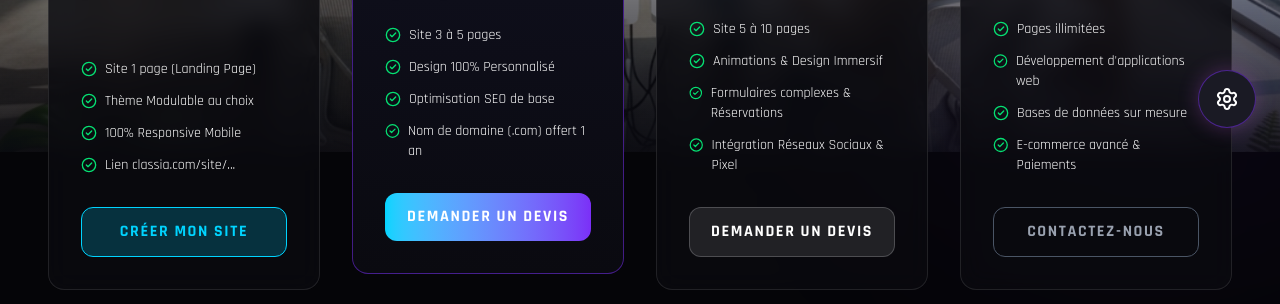
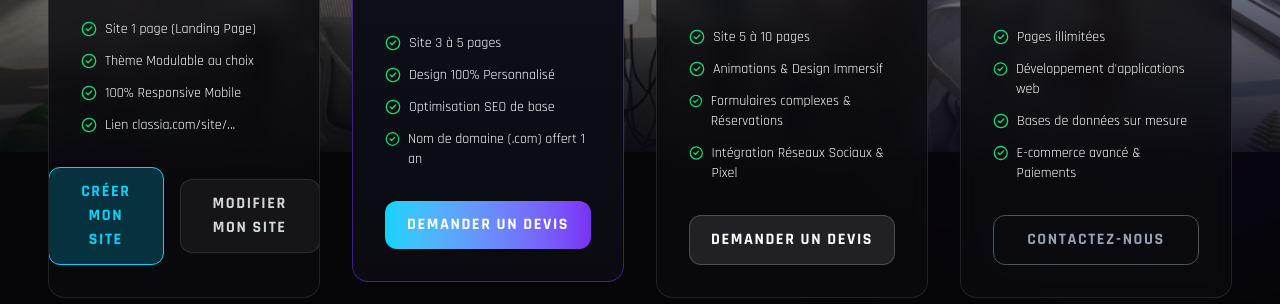
Before and after one commit to rahmaneking-sudo/classIA, a React (Vite) app: page /creation-site in a window 1280 px wide. Shown: the part 648-952 px from the top of the page. Built offline with nearby package versions, Linux system fonts and the light colour scheme; no server answers.

Commit message:
style: Improve Edit Site UI and add PIN recovery

```diff
--- a/src/components/AdminMicroSites.jsx
+++ b/src/components/AdminMicroSites.jsx
@@ -111,7 +111,10 @@ const AdminMicroSites = () => {
                   </td>
                   <td className="p-4">
                     <div className="text-sm text-gray-300">{site.ownerEmail}</div>
-                    <div className="text-xs text-gray-500">{site.whatsapp}</div>
+                    <div className="text-xs text-gray-500 mb-1">{site.whatsapp}</div>
+                    <div className="text-xs font-mono bg-white/10 px-2 py-1 rounded inline-block text-[var(--color-neon-blue)]">
+                      PIN: {site.pinCode || 'N/A'}
+                    </div>
                   </td>
                   <td className="p-4">
                     {site.isActive ? (
--- a/src/components/ExpressBuilder/Landing.jsx
+++ b/src/components/ExpressBuilder/Landing.jsx
@@ -71,12 +71,20 @@ const Landing = () => {
               <li className="flex items-start text-sm"><CheckCircle2 className="w-4 h-4 text-green-400 mr-2 mt-0.5" /> Lien classia.com/site/...</li>
             </ul>
 
-            <button
-              onClick={() => navigate('/builder')}
-              className="w-full py-3 bg-[var(--color-neon-blue)]/20 text-[var(--color-neon-blue)] border border-[var(--color-neon-blue)] rounded-xl font-bold uppercase tracking-widest hover:bg-[var(--color-neon-blue)] hover:text-white transition-all"
-            >
-              Créer mon site
-            </button>
+            <div className="flex flex-col sm:flex-row items-center justify-center gap-4">
+              <button
+                onClick={() => navigate('/builder')}
+                className="w-full sm:w-auto px-8 py-3 bg-[var(--color-neon-blue)]/20 text-[var(--color-neon-blue)] border border-[var(--color-neon-blue)] rounded-xl font-bold uppercase tracking-widest hover:bg-[var(--color-neon-blue)] hover:text-white transition-all"
+              >
+                Créer mon site
+              </button>
+              <button
+                onClick={() => setShowEditModal(true)}
+                className="w-full sm:w-auto px-8 py-3 bg-white/5 text-gray-300 border border-white/10 rounded-xl font-bold uppercase tracking-widest hover:bg-white/10 hover:text-white transition-all"
+              >
+                Modifier mon site
+              </button>
+            </div>
           </div>
 
           {/* STANDARD */}
@@ -157,16 +165,7 @@ const Landing = () => {
         </div>
       </div>
 
-      {/* Floating Edit Button */}
-      <button
-        onClick={() => setShowEditModal(true)}
-        className="fixed bottom-6 right-6 bg-[#1a1a24] border border-[var(--color-neon-purple)]/50 text-white p-4 rounded-full shadow-[0_0_20px_rgba(186,85,211,0.3)] hover:scale-110 transition-transform z-50 flex items-center justify-center group"
-      >
-        <Settings className="w-6 h-6 group-hover:rotate-90 transition-transform duration-500" />
-        <span className="absolute right-full mr-4 bg-black/90 text-white text-xs px-3 py-1 rounded whitespace-nowrap opacity-0 group-hover:opacity-100 transition-opacity border border-white/10">
-          Modifier mon site
-        </span>
-      </button>
+
 
       {/* Edit Modal */}
       {showEditModal && (
@@ -201,7 +200,17 @@ const Landing = () => {
               </div>
 
               <div>
-                <label className="block text-xs font-bold text-gray-400 uppercase tracking-widest mb-1">Code PIN Secret</label>
+                <div className="flex justify-between items-center mb-1">
+                  <label className="block text-xs font-bold text-gray-400 uppercase tracking-widest">Code PIN Secret</label>
+                  <a
+                    href="https://wa.me/221711696897?text=Bonjour%20Abdou%2C%20j'ai%20oubli%C3%A9%20le%20Code%20PIN%20de%20mon%20site%20Express."
+                    target="_blank"
+                    rel="noopener noreferrer"
+                    className="text-xs text-[var(--color-neon-blue)] hover:underline"
+                  >
+                    Oublié ?
+                  </a>
+                </div>
                 <input
                   type="password"
                   value={editPin}
```
